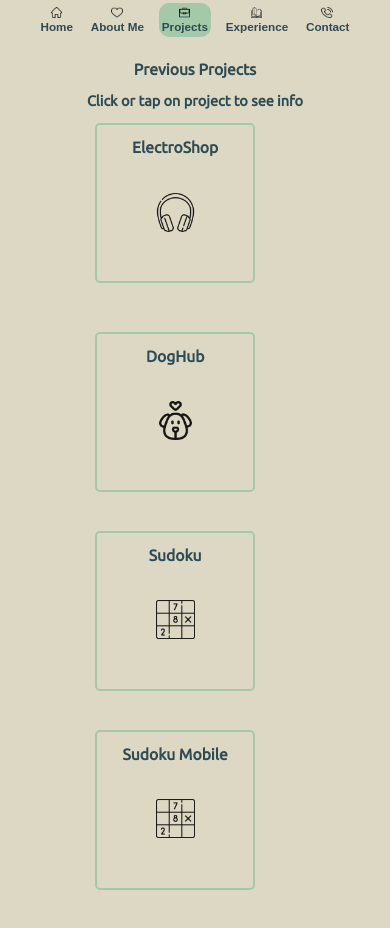
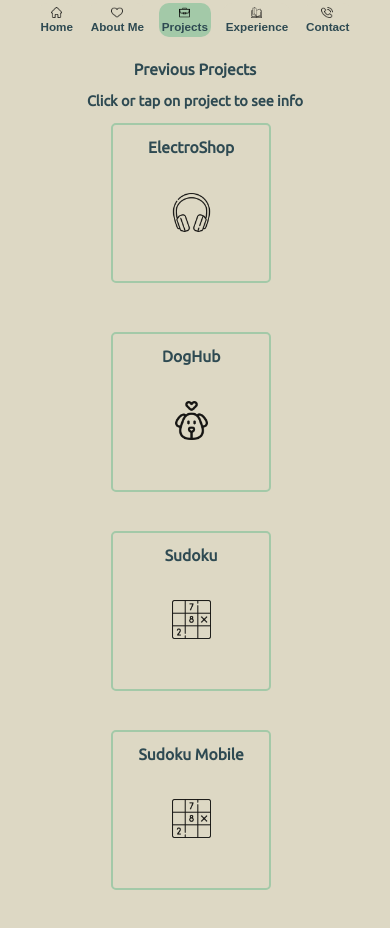
Before and after one commit to Orianamartina/Portfolio, a Next.js app in the folder portfolio/: page / in a window 390 px wide. Both pictures are taken after a click on the button "Projects". Shown: the top 928 px of the page. Built offline with nearby package versions, Linux system fonts and the light colour scheme.

Commit message:
better margins responsive

```diff
--- a/portfolio/src/app/components/ProjectCard/projectCard.module.css
+++ b/portfolio/src/app/components/ProjectCard/projectCard.module.css
@@ -130,14 +130,20 @@
         font-size: 2vw;
 
     }
+    .hiddenInfo{
+        transform: translateX(-80%);
+    }
+    .showInfo{
+        margin-left: 0%;
+    }
     .titleAndImage{
-        transform:translateX(40%);
+        transform:translateX(50%);
         height: 40vw;
         width: 40vw;
     }
     .titleAndImage:hover{
         box-shadow: none;
-        transform:translateX(40%);
+        transform:translateX(50%);
     }
     .titleAndImageClicked{
         width: 40vw;
```
